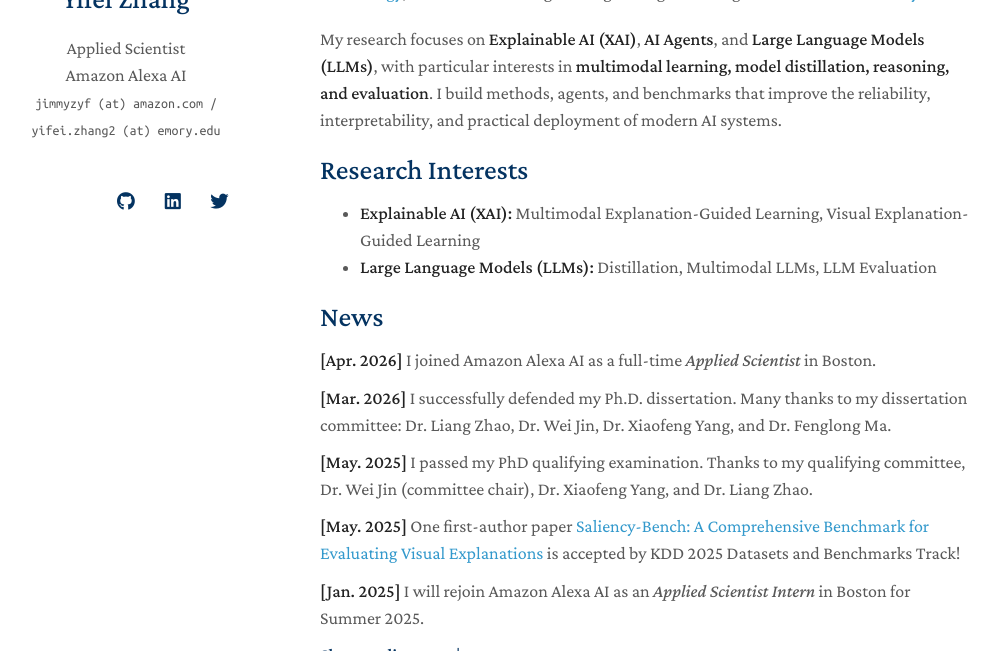
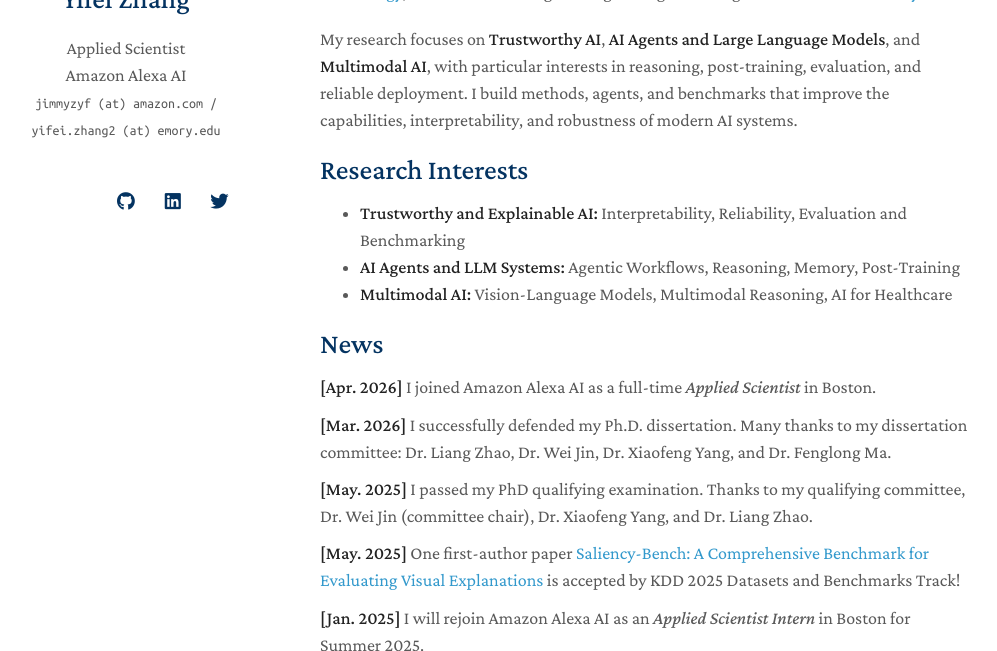
Before and after one commit to yifeizhangcs/yifeizhangcs.github.io, a Jekyll site: the page built from index.md, in a window 1280 px wide and 900 px high, cut to the strip 249-900 px from the top of the window. Shown: the whole strip, without its empty margins (150-1147 px from the left). Built offline with Jekyll 4.4.1, drawn with Linux system fonts in a browser that asks for light colours; nearby versions of some CDN libraries; a style sheet for code colours, icons or effects is not loaded; our own code applies the rules of GitHub Pages for plain Markdown files.

Commit message:
Update research interests and cross-disease teaser

```diff
--- a/index.md
+++ b/index.md
@@ -6,11 +6,12 @@ layout: homepage
 
 Welcome! I'm Yifei Zhang, an Applied Scientist at [Amazon Alexa AI](https://www.amazon.science/) in Boston. I received my Ph.D. in Computer Science from [Emory University](https://www.cs.emory.edu/home/) in March 2026, where I was fortunate to be advised by [Dr. Liang Zhao](http://cs.emory.edu/~lzhao41/index.htm). Before Emory, I received my M.S. degree in Data Science from [Columbia University](https://www.columbia.edu/), my B.E. degree in Engineering Mechanics from [Dalian University of Technology](https://www.dlut.edu.cn/), and a Master of Engineering Management degree from [Duke University](https://duke.edu/).
 
-My research focuses on **Explainable AI (XAI)**, **AI Agents**, and **Large Language Models (LLMs)**, with particular interests in **multimodal learning, model distillation, reasoning, and evaluation**. I build methods, agents, and benchmarks that improve the reliability, interpretability, and practical deployment of modern AI systems.
+My research focuses on **Trustworthy AI**, **AI Agents and Large Language Models**, and **Multimodal AI**, with particular interests in reasoning, post-training, evaluation, and reliable deployment. I build methods, agents, and benchmarks that improve the capabilities, interpretability, and robustness of modern AI systems.
 
 ## Research Interests
-- **Explainable AI (XAI):** Multimodal Explanation-Guided Learning, Visual Explanation-Guided Learning
-- **Large Language Models (LLMs):** Distillation, Multimodal LLMs, LLM Evaluation
+- **Trustworthy and Explainable AI:** Interpretability, Reliability, Evaluation and Benchmarking
+- **AI Agents and LLM Systems:** Agentic Workflows, Reasoning, Memory, Post-Training
+- **Multimodal AI:** Vision-Language Models, Multimodal Reasoning, AI for Healthcare
 
 ## News
 
```
Also changed, not shown: assets/img/multidisease.png, 2 other files.
